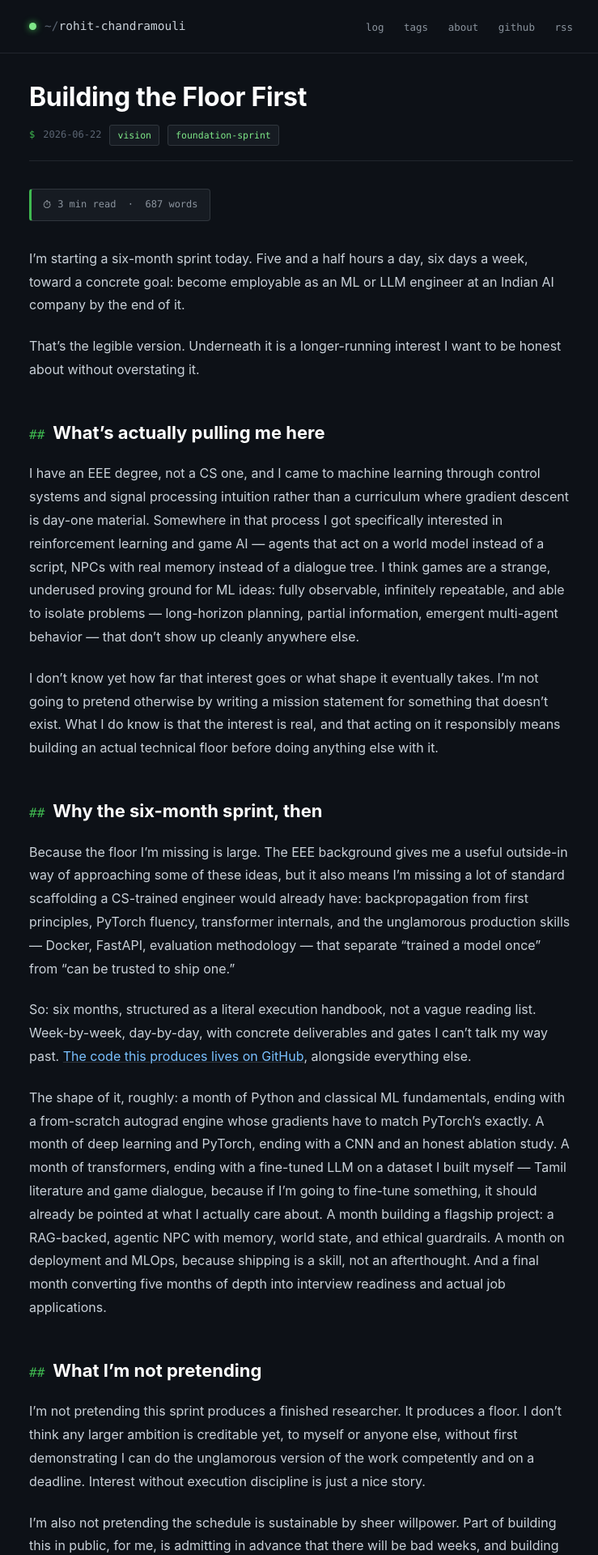
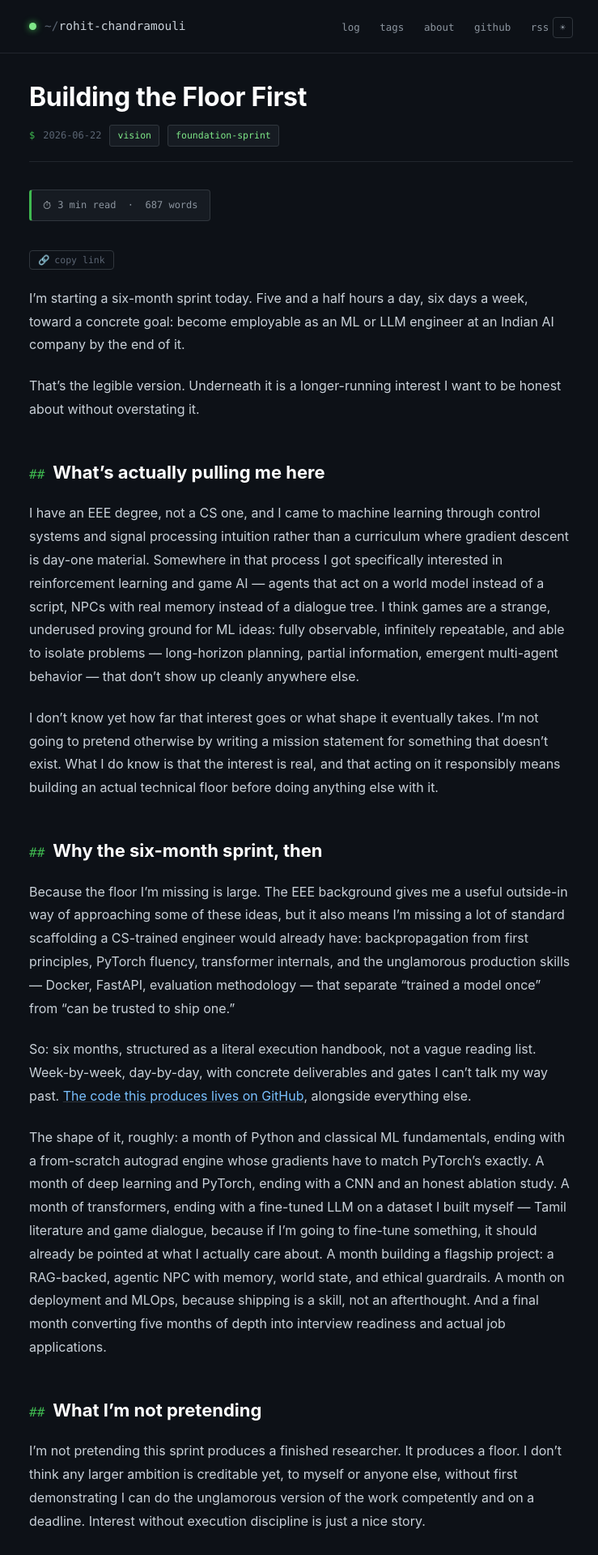
Before and after one commit to Rohitchandramouli/Rohitchandramouli.github.io, a Jekyll site: the page built from _posts/2026-06-22-building-the-floor-first.md, in a window 1280 px wide. Shown: the top 1920 px of the page at 81% size, without its empty margins (268-1007 px from the left). Built offline with Jekyll 4.4.1, drawn with Linux system fonts in a browser that asks for light colours; comment, search, counter and statistics services are not loaded.

Commit message:
add scroll progress bar, dark/light toggle, and copy link button

```diff
--- a/_layouts/default.html
+++ b/_layouts/default.html
@@ -21,6 +21,11 @@
 <title>{% if page.title %}{{ page.title }} &middot; {{ site.title }}{% else %}{{ site.title }}{% endif %}</title>
 <meta name="description" content="{{ page.excerpt | default: site.description | strip_html | strip_newlines | truncate: 160 }}">
 <link rel="alternate" type="application/rss+xml" title="{{ site.title }}" href="{{ '/feed.xml' | relative_url }}">
+<!-- Prevent theme flash -->
+<script>
+  var t = localStorage.getItem('theme') || 'dark';
+  document.documentElement.setAttribute('data-theme', t);
+</script>
 <style>
   :root{
     --bg:#0d1117;
@@ -37,6 +42,20 @@
     --link:#79c0ff;
     --mono: "JetBrains Mono", "Fira Code", Consolas, monospace;
     --sans: "Inter", "Segoe UI", system-ui, -apple-system, sans-serif;
+  }
+  html[data-theme="light"]{
+    --bg:#ffffff;
+    --bg-raised:#f6f8fa;
+    --panel:#f6f8fa;
+    --line:#d0d7de;
+    --line-bright:#d0d7de;
+    --text:#1f2328;
+    --text-dim:#656d76;
+    --text-faint:#9198a1;
+    --signal:#1a7f37;
+    --signal-dim:#2da44e;
+    --warn:#d1242f;
+    --link:#0969da;
   }
   *{box-sizing:border-box;}
   html{background:var(--bg);}
@@ -364,6 +383,51 @@
   .start-here strong{color:var(--text);}
   .start-here a{color:var(--link);}
 
+  /* ===== SCROLL PROGRESS BAR ===== */
+  #scroll-progress{
+    position:fixed;
+    top:0;left:0;
+    width:0%;
+    height:3px;
+    background:var(--signal);
+    z-index:9998;
+    transition:width 0.1s linear;
+  }
+
+  /* ===== THEME TOGGLE ===== */
+  .theme-toggle{
+    background:none;
+    border:1px solid var(--line-bright);
+    border-radius:4px;
+    color:var(--text-dim);
+    cursor:pointer;
+    font-family:var(--mono);
+    font-size:12px;
+    padding:3px 8px;
+    line-height:1.5;
+    transition:border-color 0.15s,color 0.15s;
+  }
+  .theme-toggle:hover{border-color:var(--signal-dim);color:var(--text);}
+
+  /* ===== COPY LINK BUTTON ===== */
+  .copy-link-wrap{margin-bottom:20px;}
+  .copy-link-btn{
+    display:inline-flex;
+    align-items:center;
+    gap:6px;
+    background:none;
+    border:1px solid var(--line-bright);
+    border-radius:4px;
+    color:var(--text-faint);
+    cursor:pointer;
+    font-family:var(--mono);
+    font-size:11.5px;
+    padding:4px 10px;
+    transition:border-color 0.15s,color 0.15s;
+  }
+  .copy-link-btn:hover{border-color:var(--signal-dim);color:var(--text);}
+  .copy-link-btn.copied{border-color:var(--signal);color:var(--signal);}
+
   /* ===== READING TIME BLOCK ===== */
   .reading-time-block{
     display:inline-flex;
@@ -525,6 +589,7 @@
 </style>
 </head>
 <body>
+<div id="scroll-progress"></div>
 
 <header class="site-header">
   <div class="wrap">
@@ -538,6 +603,7 @@
       <a href="{{ '/about/' | relative_url }}">about</a>
       <a href="https://github.com/{{ site.author.github }}">github</a>
       <a href="{{ '/feed.xml' | relative_url }}">rss</a>
+      <button class="theme-toggle" id="theme-toggle" aria-label="Toggle theme">☀</button>
     </nav>
   </div>
 </header>
@@ -551,6 +617,61 @@
     {{ site.author.name }} &middot; built on GitHub Pages &middot; <a href="{{ '/feed.xml' | relative_url }}">rss</a>
   </div>
 </footer>
+<!-- Scroll Progress Bar -->
+<script>
+(function(){
+  var bar = document.getElementById('scroll-progress');
+  if(!bar) return;
+  function update(){
+    var scrollTop = window.scrollY || document.documentElement.scrollTop;
+    var docHeight = document.documentElement.scrollHeight - document.documentElement.clientHeight;
+    var pct = docHeight > 0 ? (scrollTop / docHeight) * 100 : 0;
+    bar.style.width = Math.min(pct, 100) + '%';
+  }
+  window.addEventListener('scroll', update, {passive:true});
+  update();
+})();
+</script>
+
+<!-- Theme Toggle -->
+<script>
+(function(){
+  var btn = document.getElementById('theme-toggle');
+  if(!btn) return;
+  var stored = localStorage.getItem('theme') || 'dark';
+  function apply(theme){
+    document.documentElement.setAttribute('data-theme', theme);
+    btn.textContent = theme === 'dark' ? '☀' : '☾';
+    btn.title = theme === 'dark' ? 'Switch to light mode' : 'Switch to dark mode';
+    localStorage.setItem('theme', theme);
+  }
+  apply(stored);
+  btn.addEventListener('click', function(){
+    var current = document.documentElement.getAttribute('data-theme') || 'dark';
+    apply(current === 'dark' ? 'light' : 'dark');
+  });
+})();
+</script>
+
+<!-- Copy Link Button -->
+<script>
+(function(){
+  var btn = document.getElementById('copy-link-btn');
+  var label = document.getElementById('copy-link-label');
+  if(!btn || !label) return;
+  btn.addEventListener('click', function(){
+    navigator.clipboard.writeText(window.location.href).then(function(){
+      btn.classList.add('copied');
+      label.textContent = 'copied!';
+      setTimeout(function(){
+        btn.classList.remove('copied');
+        label.textContent = 'copy link';
+      }, 2000);
+    });
+  });
+})();
+</script>
+
 <!-- Lightbox -->
 <div class="lb-overlay" id="lb-overlay">
   <div class="lb-wrap" id="lb-wrap">
--- a/_layouts/post.html
+++ b/_layouts/post.html
@@ -20,6 +20,11 @@
     {% if mins < 1 %}{% assign mins = 1 %}{% endif %}
     <span class="rt-icon">⏱</span>
     <span class="rt-text">{{ mins }} min read &nbsp;·&nbsp; {{ words }} words</span>
+  </div>
+  <div class="copy-link-wrap">
+    <button class="copy-link-btn" id="copy-link-btn">
+      <span>🔗</span><span id="copy-link-label">copy link</span>
+    </button>
   </div>
   <div class="post-content">
     {{ content }}
```
